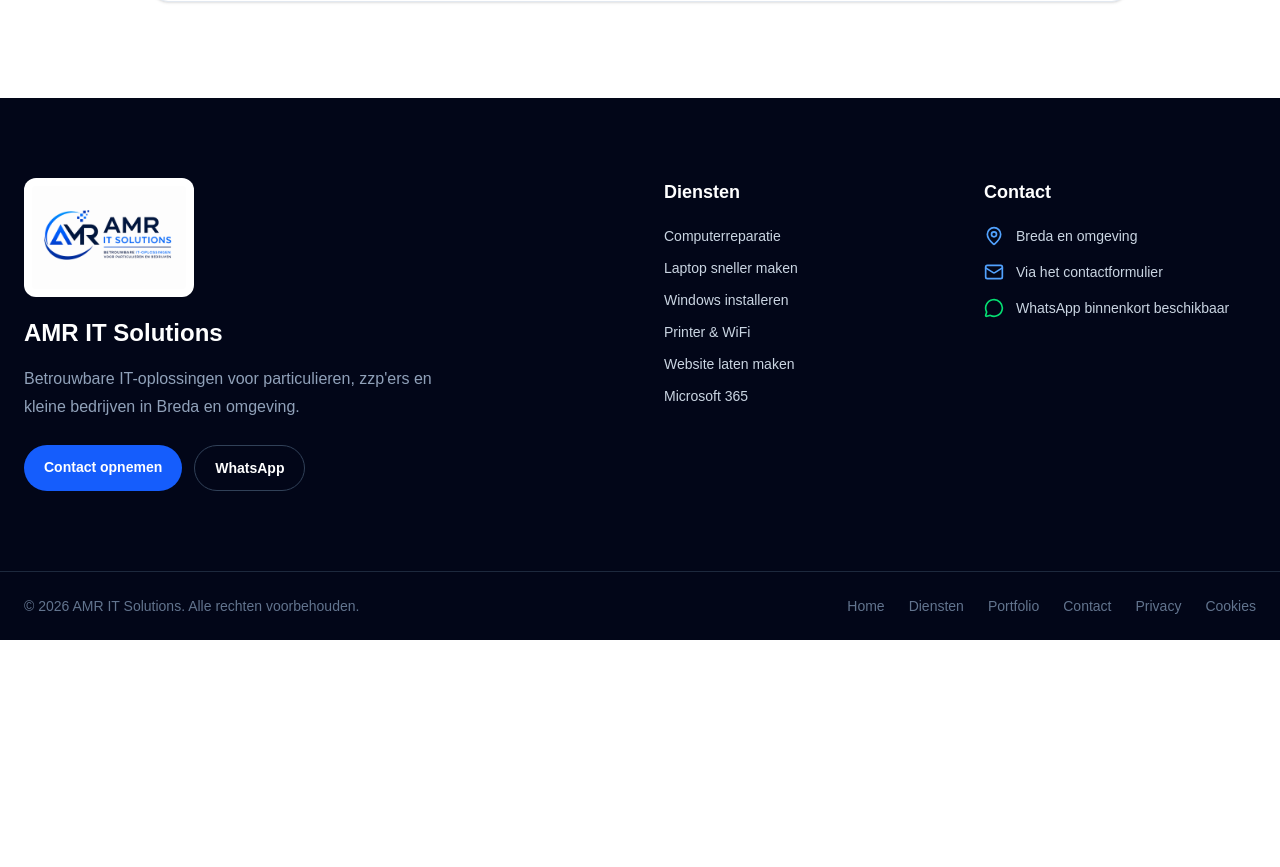
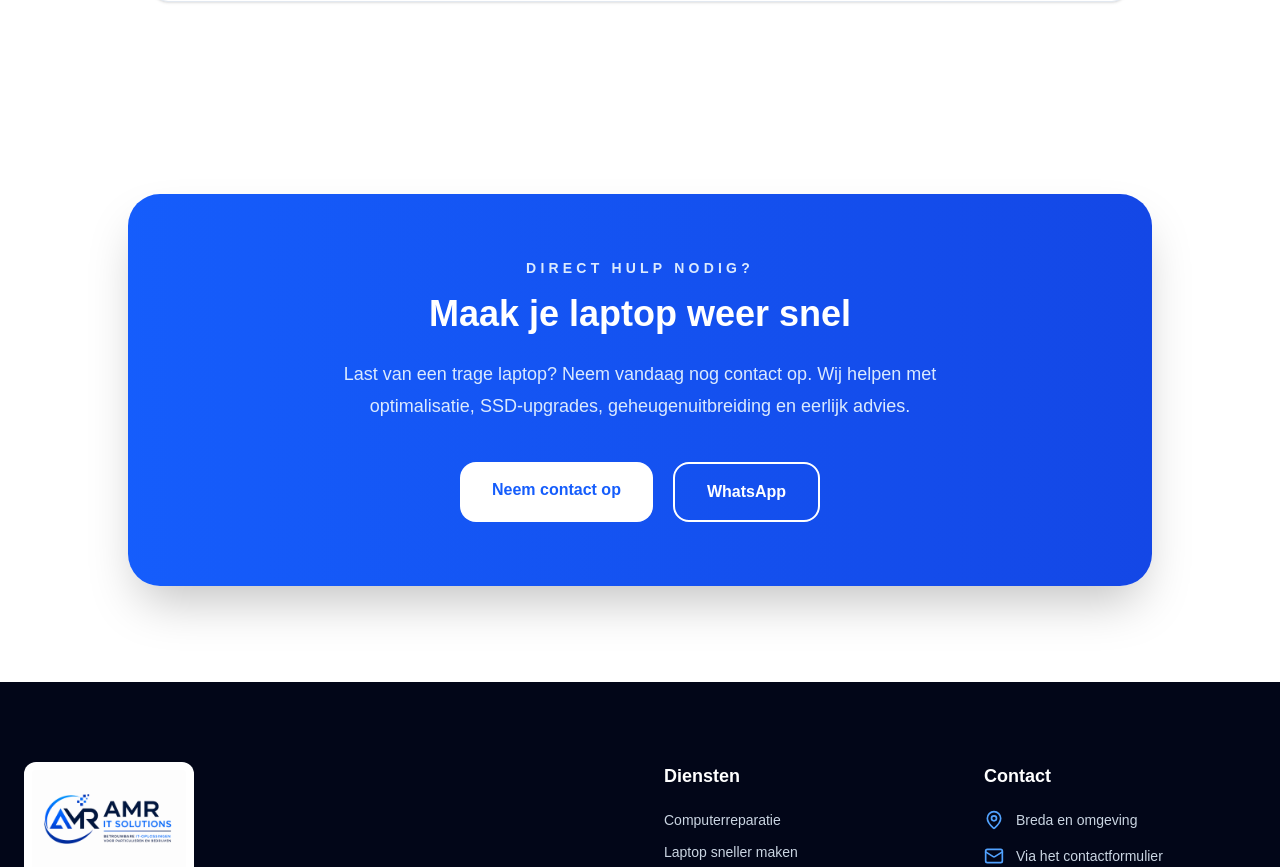
Before and after one commit to amritsolutions/amr-it-solutions, a Next.js app: page /laptop-sneller-maken in a window 1280 px wide. Shown: the part 3183-4050 px from the top of the page. Before the commit the page ends 3823 px from the top, so only its background shows below. Built offline with nearby package versions, Linux system fonts and the light colour scheme.

Commit message:
laptop sneller maken

```diff
--- a/app/laptop-sneller-maken/page.tsx
+++ b/app/laptop-sneller-maken/page.tsx
@@ -3,6 +3,7 @@ import LaptopHero from "@/components/LaptopHero";
 import LaptopServices from "@/components/LaptopServices";
 import LaptopWhy from "@/components/LaptopWhy";
 import LaptopFAQ from "@/components/LaptopFAQ";
+import LaptopCTA from "@/components/LaptopCTA";
 export const metadata: Metadata = {
   title: "Laptop sneller maken Breda | SSD upgrade & optimalisatie | AMR IT Solutions",
   description:
@@ -29,6 +30,7 @@ export default function LaptopSnellerMakenPage() {
       <LaptopServices />
       <LaptopWhy />
       <LaptopFAQ />
+      <LaptopCTA />
     </main>
   );
 }
--- a/components/LaptopCTA.tsx
+++ b/components/LaptopCTA.tsx
@@ -0,0 +1,39 @@
+export default function LaptopCTA() {
+  return (
+    <section className="bg-white py-24">
+      <div className="mx-auto max-w-5xl rounded-[2rem] bg-gradient-to-r from-blue-600 to-blue-700 px-8 py-16 text-center text-white shadow-2xl">
+
+        <p className="text-sm font-bold uppercase tracking-[0.3em] text-blue-100">
+          DIRECT HULP NODIG?
+        </p>
+
+        <h2 className="mt-4 text-4xl font-extrabold">
+          Maak je laptop weer snel
+        </h2>
+
+        <p className="mx-auto mt-6 max-w-2xl text-lg leading-8 text-blue-100">
+          Last van een trage laptop? Neem vandaag nog contact op.
+          Wij helpen met optimalisatie, SSD-upgrades, geheugenuitbreiding
+          en eerlijk advies.
+        </p>
+
+        <div className="mt-10 flex flex-wrap justify-center gap-5">
+          <a
+            href="/#contact"
+            className="rounded-2xl bg-white px-8 py-4 font-bold text-blue-600 transition-all duration-300 hover:-translate-y-1 hover:shadow-xl"
+          >
+            Neem contact op
+          </a>
+
+          <a
+            href="/#contact"
+            className="rounded-2xl border-2 border-white px-8 py-4 font-bold text-white transition-all duration-300 hover:bg-white hover:text-blue-600"
+          >
+            WhatsApp
+          </a>
+        </div>
+
+      </div>
+    </section>
+  );
+}
```
